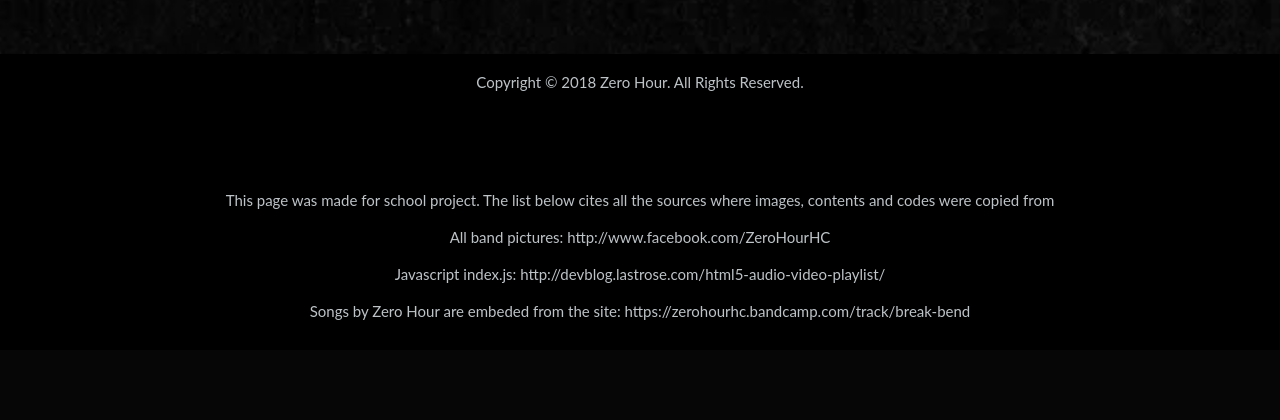
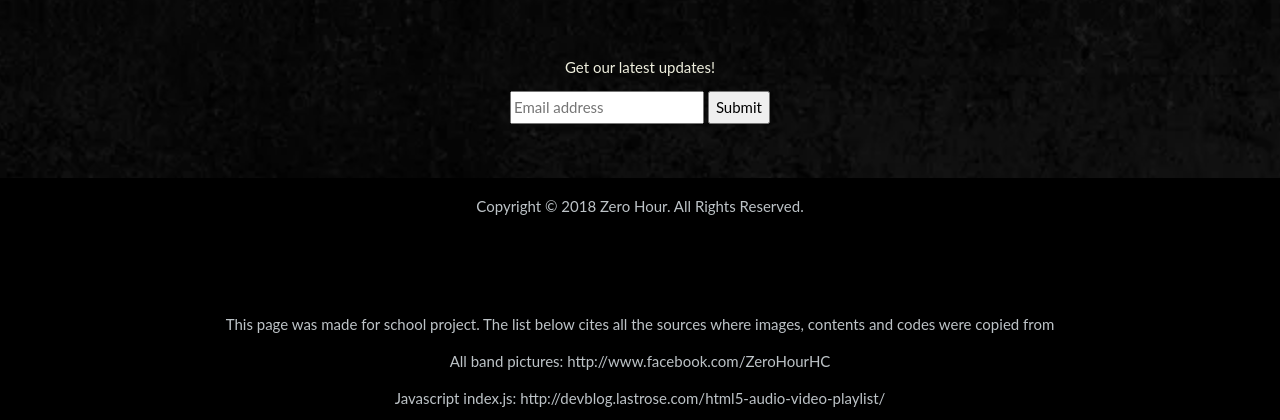
Before and after one commit to richardhanksjr/CS634-Group-Project, a PHP site: page / in a window 1280 px wide. Shown: the part 1561-1981 px from the top of the page. Before the commit the page ends 1881 px from the top, so only its background shows below. Run offline with PHP 8.4, Linux system fonts and the light colour scheme.

Commit message:
Added email signup.

```diff
--- a/css/index.css
+++ b/css/index.css
@@ -76,6 +76,14 @@ audio {
 	text-decoration: none;
 }
 
+.submit-btn {
+	color: black;
+}
+
+.submit-label {
+	color: #eeeedd;
+}
+
 /* Add a gray background color and some padding to the footer */
 footer {
 	background-color: #000000;
--- a/index.php
+++ b/index.php
@@ -115,12 +115,19 @@ include "header.php";
 		</div>
 
 	</div>
+<br>
+<br>
 
-
+	<div class="text-center submit-btn">
+		<p class="submit-label">Get our latest updates!</p>
+		<input type="text" name="" value="" placeholder="Email address">
+		<input type="submit" name="Submit" value="Submit">
+	</div>
 
 	<br>
 	<br>
 
+
 <?php
     include "footer.php";
 ?>
```
